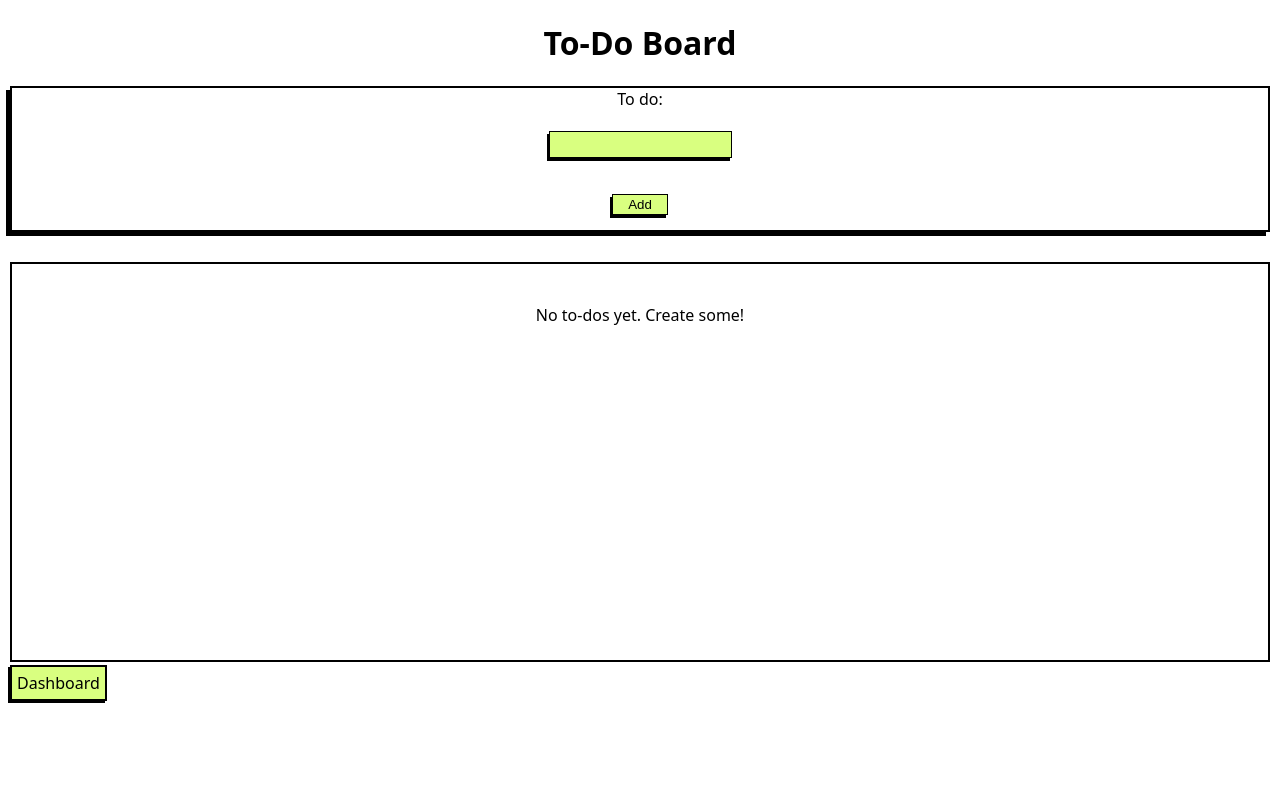
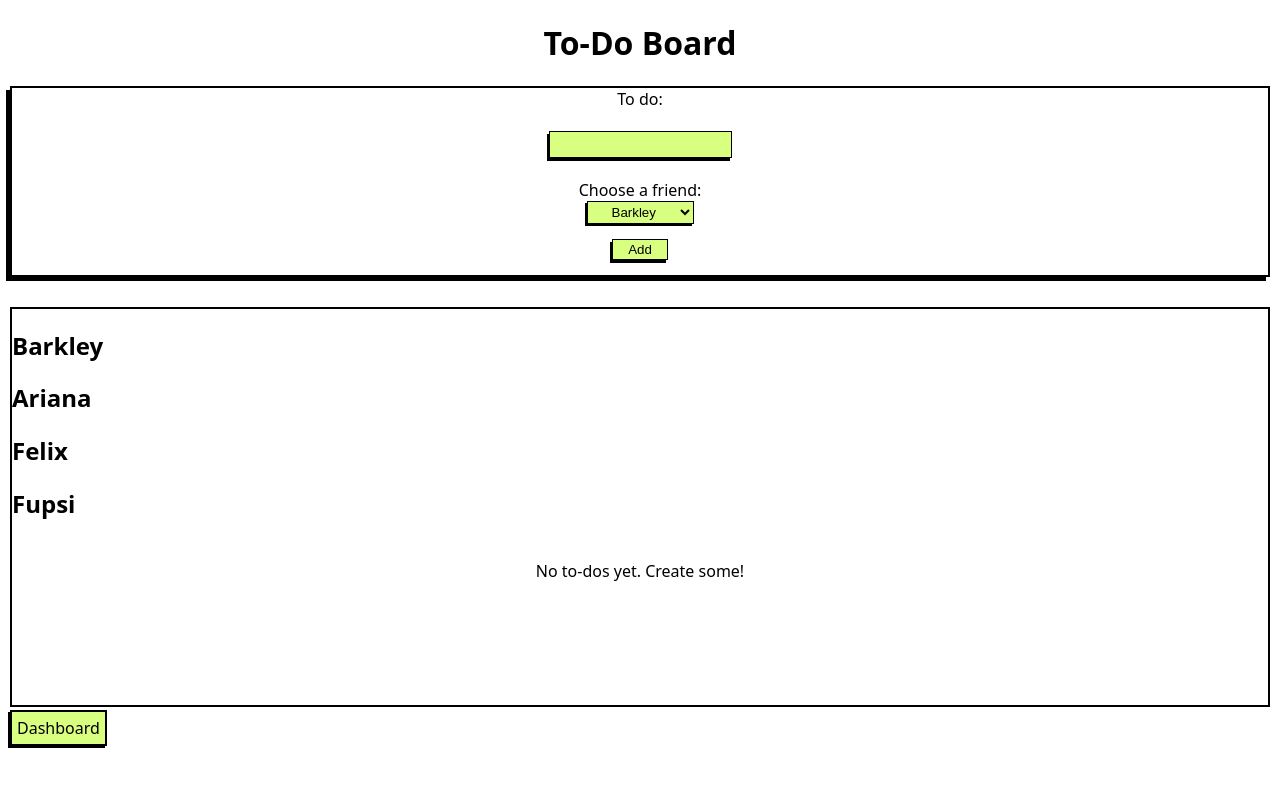
Before and after one commit to supernova-97/Capstone-Project, a Next.js app: page /to-do in a window 1280 px wide. Shown: the top 786 px of the page. Built offline with nearby package versions, Linux system fonts and the light colour scheme.

Commit message:
friends show up in dropdown menu

```diff
--- a/components/Dashboard/index.js
+++ b/components/Dashboard/index.js
@@ -29,7 +29,8 @@ const MainHeader = styled.h1`
   margin: 20px auto;
   width: 40%;
   text-align: center;
-  background-color: #d9ff80;
+  /* background-color: #d9ff80; */
+  background-image: linear-gradient(to bottom right, #96fbc4 0%, #d9ff80 80%);
   box-shadow: -5px 5px black;
   height: 50px;
   padding: 6px;
@@ -54,6 +55,7 @@ const ToDoBoardLink = styled(Link)`
 
 const NewTripLink = styled(Link)`
   background-color: #d9ff80;
+  color: black;
   margin: 30px 0 0 0;
   padding: 5px;
   height: 35px;
--- a/components/Form/index.js
+++ b/components/Form/index.js
@@ -1,18 +1,34 @@
 import styled from "styled-components";
+import { useState } from "react";
 
-function Form({ onAddToDo }) {
+function Form({ onAddToDo, tripData }) {
+  const [value, setValue] = useState(tripData.who[0]);
+
   function handleSubmit(event) {
     event.preventDefault();
     onAddToDo(event.target.todo.value);
     event.target.reset();
   }
 
+  const handleChange = (event) => {
+    setValue(event.target.value);
+  };
+
+  const friends = tripData.who;
   return (
     <>
       <StyledForm onSubmit={handleSubmit}>
         <label htmlFor="todo">To do:</label>
 
         <StyledInput type="text" id="todo" name="todo" required />
+        <label>Choose a friend:</label>
+        <StyledSelect value={value} onChange={handleChange}>
+          {friends.map((friend, index) => (
+            <option value={friend} key={index}>
+              {friend}
+            </option>
+          ))}
+        </StyledSelect>
         <StyledAddButton type="submit">Add</StyledAddButton>
       </StyledForm>
     </>
@@ -61,3 +77,15 @@ const StyledAddButton = styled.button`
     transition: none;
   }
 `;
+
+const StyledSelect = styled.select`
+  padding: 2px 20px;
+  border: 1px solid #000;
+  box-shadow: -2px 2px black;
+  background-color: #d9ff80;
+
+  :focus {
+    outline: none;
+    border: 2px solid #db9d47;
+  }
+`;
--- a/components/List/index.js
+++ b/components/List/index.js
@@ -2,9 +2,9 @@ import Link from "next/link";
 import styled, { css } from "styled-components";
 import { useState } from "react";
 
-function List({ toDos, onDeleteToDo }) {
+function List({ toDos, onDeleteToDo, tripData }) {
   const [isCheckedArray, setIsCheckedArray] = useState({});
-
+  const friends = tripData.who;
   function toggleIsChecked(id) {
     setIsCheckedArray((prevState) => ({
       ...prevState,
@@ -33,10 +33,17 @@ function List({ toDos, onDeleteToDo }) {
             </ListItem>
           ))}
         </ul>
+        {friends.map((friend, index) => (
+          <section key={index}>
+            <h2>{friend}</h2>
+          </section>
+        ))}
+
         <StyledConditionalText>
           {toDos.length > 0 ? "" : "No to-dos yet. Create some!"}
         </StyledConditionalText>
       </ListWrapper>
+
       <DashboardLink href="/">Dashboard</DashboardLink>
     </>
   );
--- a/pages/_app.js
+++ b/pages/_app.js
@@ -7,7 +7,7 @@ export default function App({ Component, pageProps }) {
   const [toDos, setToDos] = useState([]);
 
   function handleAddToDo(item) {
-    setToDos((toDos) => [...toDos, { id: uid(), todo: item }]);
+    setToDos((toDos) => [...toDos, { id: uid(), todo: item, section: "" }]);
   }
 
   function handleDeleteToDo(id) {
@@ -16,10 +16,10 @@ export default function App({ Component, pageProps }) {
   }
 
   const [tripData, setTripData] = useState({
-    name: "",
-    where: "",
-    when: 0,
-    who: "",
+    name: "Camping",
+    where: "Denmark",
+    when: "2023-05-06",
+    who: ["Barkley", " Ariana", "Felix", "Fupsi"],
   });
 
   return (
--- a/pages/to-do/index.js
+++ b/pages/to-do/index.js
@@ -2,12 +2,12 @@ import Heading from "../../components/Heading";
 import Form from "../../components/Form";
 import List from "../../components/List";
 
-function ToDoBoard({ onAddToDo, onDeleteToDo, toDos }) {
+function ToDoBoard({ onAddToDo, onDeleteToDo, toDos, tripData }) {
   return (
     <>
       <Heading>To-Do Board</Heading>
-      <Form onAddToDo={onAddToDo} />
-      <List toDos={toDos} onDeleteToDo={onDeleteToDo} />
+      <Form onAddToDo={onAddToDo} tripData={tripData} />
+      <List toDos={toDos} onDeleteToDo={onDeleteToDo} tripData={tripData} />
     </>
   );
 }
```
